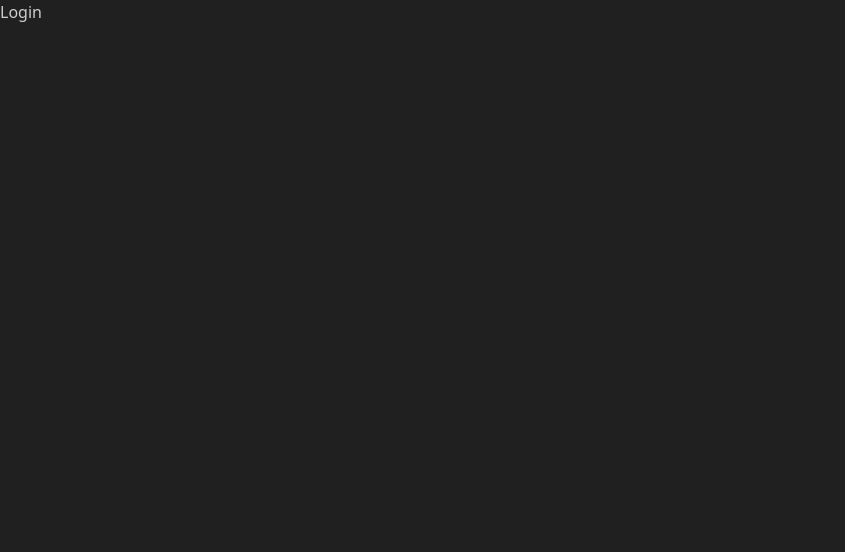
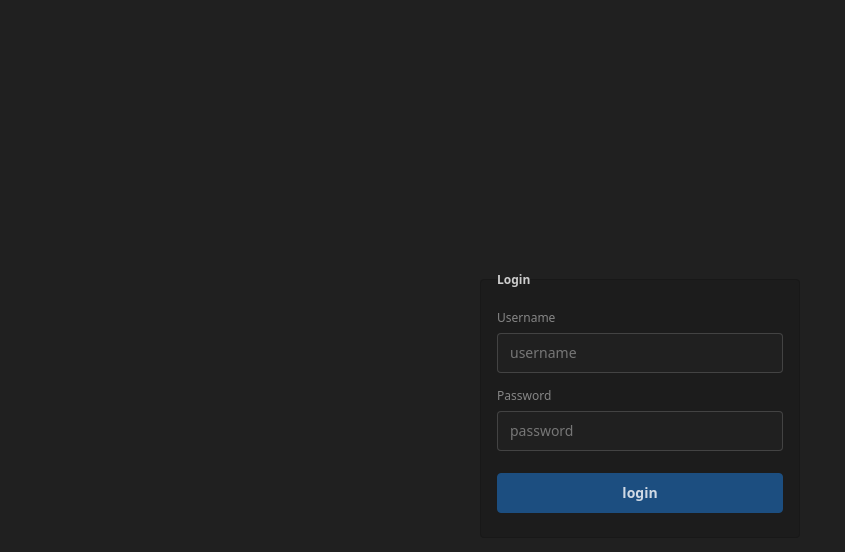
Before and after one commit to Guidjy/ProjectManager.ai, a React (Vite) app in the folder frontend/: page /login in a window 1280 px wide. Shown: the top 552 px of the page, without its empty margins (0-845 px from the left). Built offline with nearby package versions, Linux system fonts and the light colour scheme.

Commit message:
created form components, login page layout and started login page

```diff
--- /dev/null
+++ b/frontend/src/components/Form.jsx
@@ -0,0 +1,28 @@
+export function Form({ fields, onSubmit }) {
+  return (
+    <form onSubmit={ (event) => {event.preventDefault(); onSubmit();} }>
+      <fieldset className="fieldset bg-base-200 border-base-300 rounded-box w-xs border p-4">
+        <legend className="fieldset-legend">Login</legend>
+        {fields.map((field, index) => (
+          <FormField
+            key={index}
+            label={field.label}
+            type={field.type}
+            placeholder={field.placeholder}
+          />
+        ))}
+        <button type="submit" className="btn btn-primary my-2">login</button>
+      </fieldset>
+    </form>
+  );
+}
+
+
+export function FormField({label, type, placeholder}) {
+  return (
+    <>
+      <label className="label">{label}</label>
+      <input type={type} className="input mb-2" placeholder={placeholder} />
+    </>
+  );
+}
--- /dev/null
+++ b/frontend/src/layouts/LoginRegisterLayout.jsx
@@ -0,0 +1,9 @@
+export default function LoginRegisterLayout({ children }) {
+  return (
+    <>
+      <div className="flex justify-center items-center h-screen w-full">
+        {children}
+      </div>
+    </>
+  )
+}
--- a/frontend/src/pages/LoginPage.jsx
+++ b/frontend/src/pages/LoginPage.jsx
@@ -1,7 +1,25 @@
+// layout
+import LoginRegisterLayout from "../layouts/LoginRegisterLayout";
+// components
+import { Form, FormField } from "../components/Form";
+
+
 export default function LoginPage() {
+
+  const fields = [
+    { label: "Username", type: "text", placeholder: "username" },
+    { label: "Password", type: "password", placeholder: "password" },
+  ];
+
   return (
     <>
-      <h1>Login</h1>
+      <LoginRegisterLayout>
+        {/* Login form */}
+        <Form
+        fields={fields}
+        onSubmit={() => {console.log('form submitted');} }
+        />
+      </LoginRegisterLayout>
     </>
   );
 }
```
